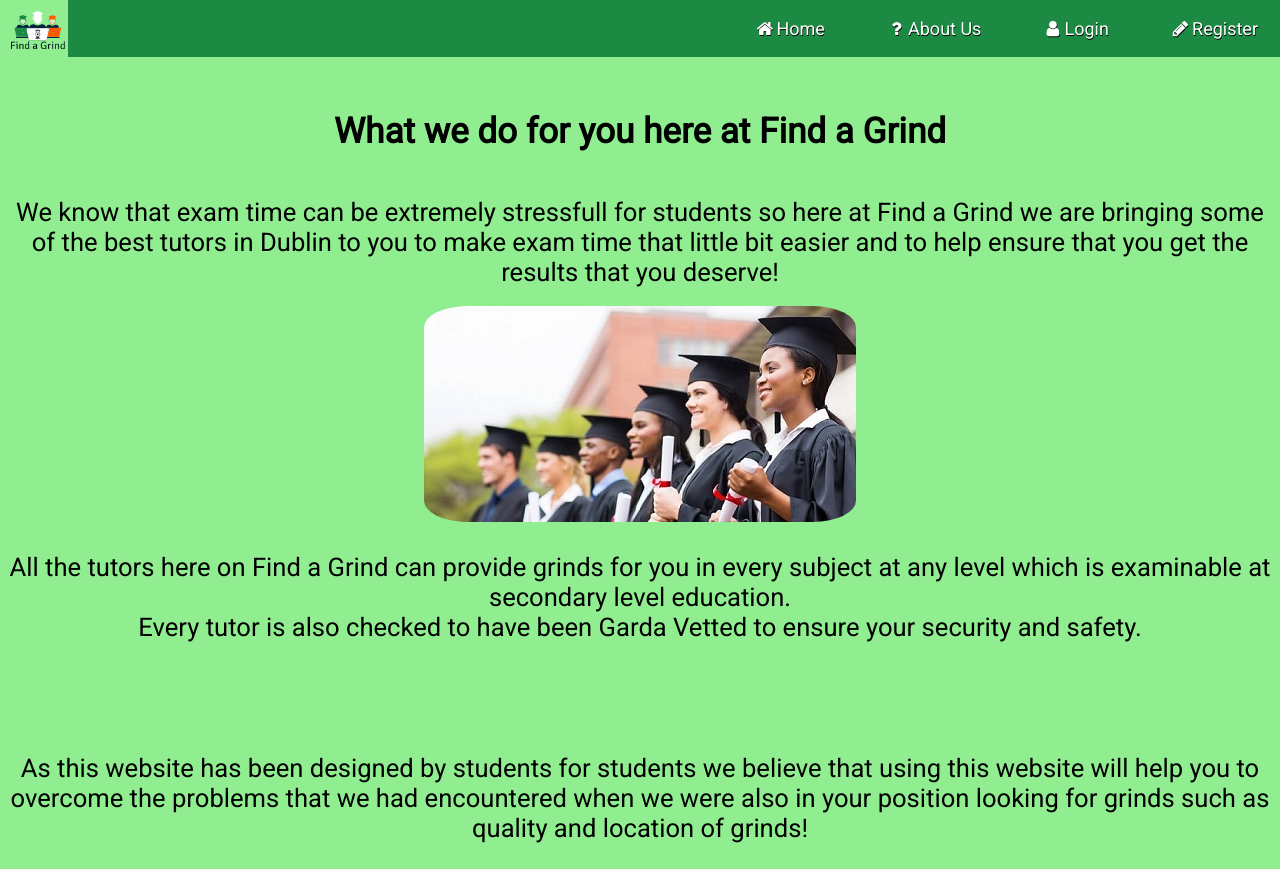
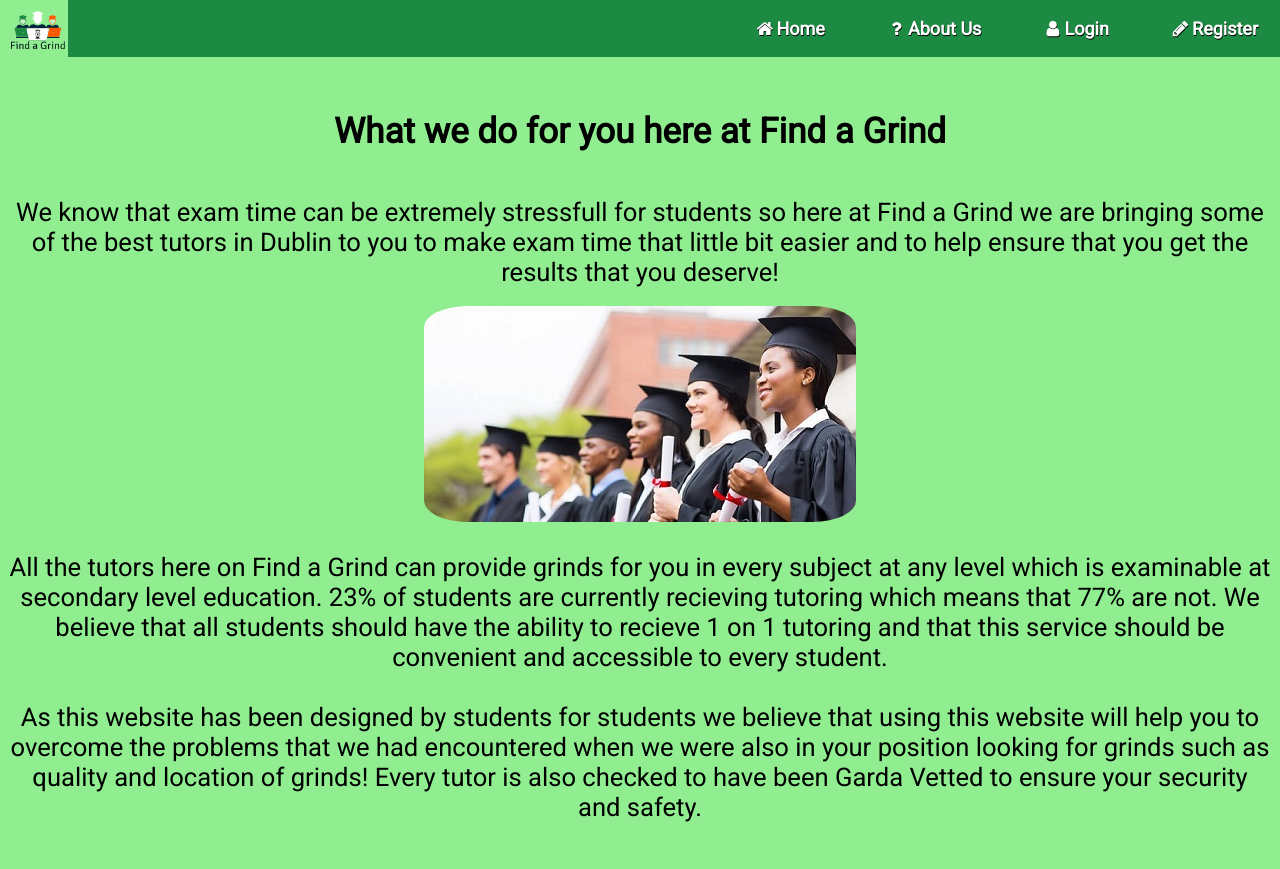
Before and after one commit to AtteKarppinen/GrindTutorServices, a PHP site: page /about.php in a window 1280 px wide. After the commit the page ends 822 px from the top, so only its background shows below. Run offline with PHP 8.4, Linux system fonts and the light colour scheme.

Commit message:
Garda Vetting Link
And design changes

```diff
--- a/Front-End/about.php
+++ b/Front-End/about.php
@@ -24,15 +24,18 @@
 
 			<div class="aboutBody">
 				<p> All the tutors here on Find a Grind can provide grinds for you in every subject
-					at any level which is examinable at secondary level education.<br> Every tutor is
-					also checked to have been Garda Vetted to ensure your security and safety.
+					at any level which is examinable at secondary level education. 23% of students
+					are currently recieving tutoring which means that 77% are not. We believe that
+					all students should have the ability to recieve 1 on 1 tutoring and that this service
+					should be convenient and accessible to every student.
+					<br>
+					<br>
+					As this website has been designed by students for students we believe that using
+					this website will help you to overcome the problems that we had encountered when we were
+					also in your position looking for grinds such as quality and location of grinds!
+
+					Every tutor is also checked to have been Garda Vetted to ensure your security and safety.
 				</p>
-				<br>
-				<br>
-
-				<p> As this website has been designed by students for students we believe that using
-				this website will help you to overcome the problems that we had encountered when we were
-				also in your position looking for grinds such as quality and location of grinds!
 			</div>
 
 
--- a/Front-End/design.css
+++ b/Front-End/design.css
@@ -467,6 +467,11 @@ span.reg {
 	cursor: pointer;
 }
 
+a:link{
+	font-size: 2vw;
+	font-weight: bold;
+}
+
 /*------------Profile Page-----------------*/
 
 .fakeimg {
```
Also changed, not shown: Front-End/register.php (+7 -0 lines).
